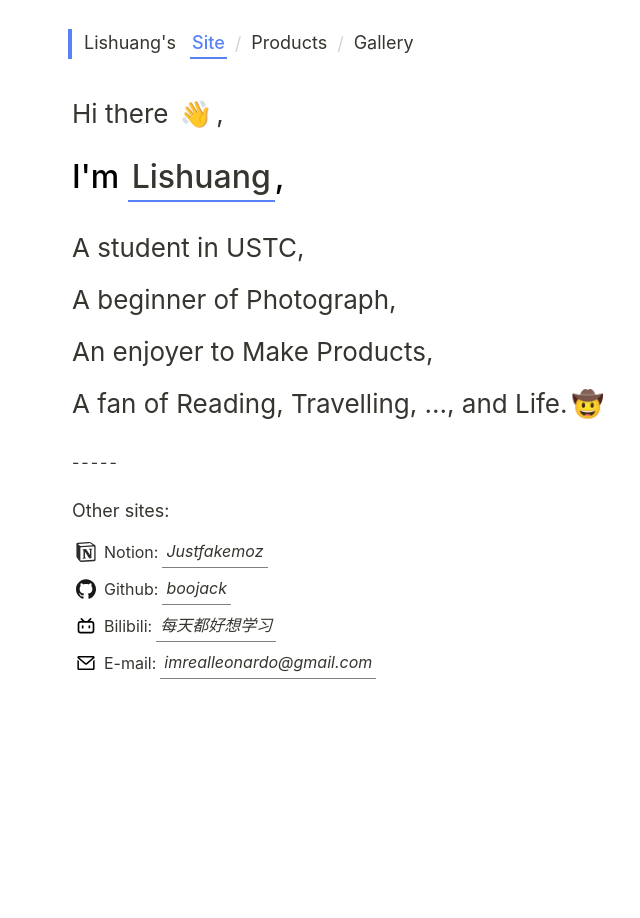
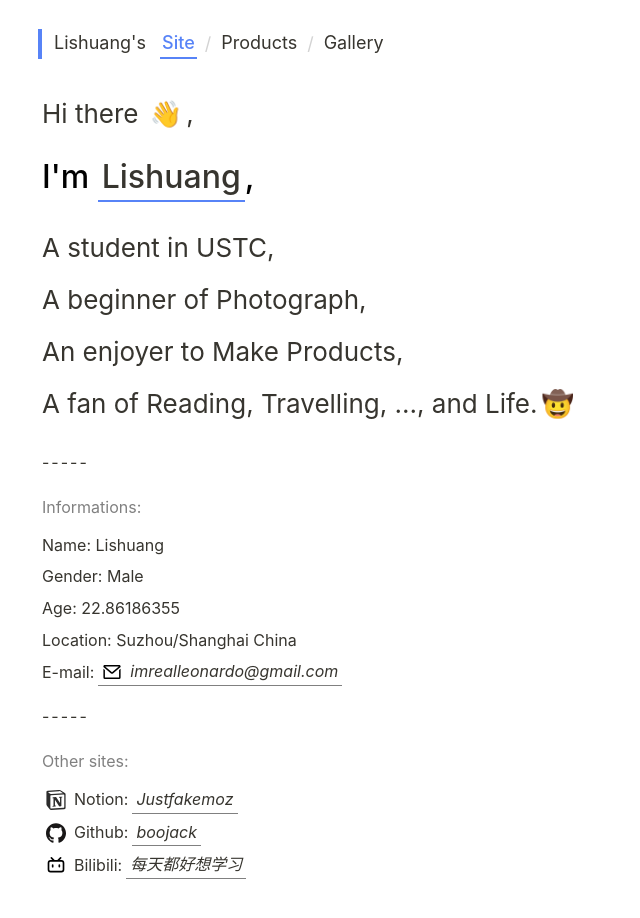
Before and after one commit to orrsrosx-nonloso/boojack.github.io, a React (Vite) app: page /gallery#/site in a window 1280 px wide. Shown: the top 918 px of the page, without its empty margins (276-916 px from the left). Before the commit the page ends 800 px from the top, so only its background shows below. Built offline with nearby package versions, Linux system fonts and the light colour scheme.

Commit message:
-polish lots of details;

```diff
--- a/src/less/about-me.less
+++ b/src/less/about-me.less
@@ -39,14 +39,33 @@
     align-items: flex-start;
 
     > .title-text {
-      font-size: 18px;
-      padding: 6px 0;
+      font-size: 16px;
+      padding: 8px 0;
+      margin-bottom: 4px;
+      color: gray;
     }
 
-    > li,
-    > p {
+    > .info-item {
+      display: flex;
+      flex-direction: row;
+      justify-content: flex-start;
+      align-items: center;
       font-size: 16px;
-      line-height: 2;
+      margin-bottom: 6px;
+
+      > a {
+        display: flex;
+        flex-direction: row;
+        justify-content: flex-start;
+        align-items: center;
+        margin-left: 4px;
+
+        .icon-img {
+          margin-right: 8px;
+          width: 20px;
+          height: 20px;
+        }
+      }
     }
 
     > .contact-item {
@@ -55,7 +74,7 @@
       justify-content: flex-start;
       align-items: center;
       font-size: 16px;
-      margin-bottom: 4px;
+      margin-bottom: 6px;
 
       > .icon-img {
         margin: 0 4px;
--- a/src/less/app.less
+++ b/src/less/app.less
@@ -48,6 +48,6 @@
   > .page-container {
     width: 100%;
     padding: 0 4px;
-    padding-bottom: 36px;
+    padding-bottom: 56px;
   }
 }
--- a/src/less/index.less
+++ b/src/less/index.less
@@ -85,7 +85,7 @@ h3 {
 
 #root {
   max-width: 100%;
-  width: 640px;
+  width: 700px;
   min-height: 100%;
   height: 100%;
   padding: 0 24px;
--- a/src/less/products.less
+++ b/src/less/products.less
@@ -1,3 +1,5 @@
+@import "./mixin.less";
+
 .page-content-container.products {
   width: 100%;
   display: flex;
@@ -33,6 +35,7 @@
       padding: 8px 16px;
       border: 1px solid lightgray;
       border-radius: 8px;
+      font-size: 16px;
 
       > .name-text {
         font-size: 22px;
@@ -40,12 +43,45 @@
       }
 
       > .desc-text {
-        font-size: 16px;
+        margin-bottom: 4px;
       }
 
-      > .url-text {
-        font-size: 16px;
+      > .repo-text {
+        display: flex;
+        flex-direction: row;
+        justify-content: flex-start;
+        align-items: center;
+        font-size: 14px;
         margin-bottom: 4px;
+        flex-wrap: wrap;
+
+        > .split-text {
+          color: lightgray;
+          padding: 0 4px;
+        }
+
+        > .url-text {
+          border-bottom: none;
+          display: flex;
+          flex-direction: row;
+          justify-content: flex-start;
+          align-items: center;
+          border-radius: 4px;
+
+          &.link {
+            color: @text-blue;
+
+            &:hover {
+              color: white;
+            }
+          }
+
+          > .icon-img {
+            width: 16px;
+            height: auto;
+            margin-right: 4px;
+          }
+        }
       }
     }
   }
--- a/src/pages/AboutMe.tsx
+++ b/src/pages/AboutMe.tsx
@@ -1,7 +1,27 @@
-import React from "react";
+import React, { useEffect, useState } from "react";
 import "../less/about-me.less";
 
+const birthDayTimestamp = new Date("1998/7/25 23:59:59").getTime();
+function getAge() {
+  const nowTimestamp = Date.now();
+  const age = ((nowTimestamp - birthDayTimestamp) / 1000 / 3600 / 24 / 365).toFixed(8);
+
+  return age;
+}
+
 const AboutMe: React.FunctionComponent = () => {
+  const [age, setAge] = useState(getAge());
+
+  useEffect(() => {
+    const timeId = setInterval(() => {
+      setAge(getAge());
+    }, 1000);
+
+    return () => {
+      clearInterval(timeId);
+    };
+  }, []);
+
   return (
     <div className="page-content-container about-me">
       <h2>
@@ -17,6 +37,33 @@ const AboutMe: React.FunctionComponent = () => {
         An enjoyer to Make Products,
         <br />A fan of Reading, Travelling, ..., and Life.<span className="icon-text">🤠</span>
       </h2>
+      <span className="slice-text">-----</span>
+      <div className="section-container">
+        <p className="title-text">Informations:</p>
+        <p className="info-item">
+          Name:{"  "}
+          Lishuang
+        </p>
+        <p className="info-item">
+          Gender:{"  "}
+          Male
+        </p>
+        <p className="info-item">
+          Age:{"  "}
+          {age}
+        </p>
+        <p className="info-item">
+          Location:{"  "}
+          Suzhou/Shanghai China
+        </p>
+        <p className="info-item">
+          E-mail:{"  "}
+          <a href="mailto:imrealleonardo@gmail.com">
+            <img src="/icons/email.svg" className="icon-img" />
+            imrealleonardo@gmail.com
+          </a>
+        </p>
+      </div>
       <span className="slice-text">-----</span>
       <div className="section-container">
         <p className="title-text">Other sites:</p>
@@ -41,11 +88,6 @@ const AboutMe: React.FunctionComponent = () => {
             每天都好想学习
           </a>
         </p>
-        <p className="contact-item">
-          <img src="/icons/email.svg" className="icon-img" />
-          E-mail:{"  "}
-          <a href="mailto:imrealleonardo@gmail.com">imrealleonardo@gmail.com</a>
-        </p>
       </div>
     </div>
   );
--- a/src/pages/Gallery.tsx
+++ b/src/pages/Gallery.tsx
@@ -25,7 +25,7 @@ const Gallery: React.FunctionComponent = () => {
   return (
     <div className="page-content-container gallery">
       <h2>
-        Maybe not good at first sight, <br /> but will be enjoyable at next sight. <span className="icon-text">📷</span>
+        Maybe not good at first sight, <br /> but will be enjoyable in the next sights. <span className="icon-text">📷</span>
       </h2>
 
       <div className="pictures-wrapper">
--- a/src/pages/Products.tsx
+++ b/src/pages/Products.tsx
@@ -6,33 +6,47 @@ const Products: React.FunctionComponent = () => {
     {
       name: "insmemo",
       url: "https://insmemo.justsven.top/",
-      description: "A simple notebook inspired by flomo.",
+      description: "A succinct and stressless e-notebook inspired by flomo and zsxq.",
+      opensource: true,
+      repositoryUrl: "https://github.com/boojack/insmemo",
     },
     {
       name: "v2ex daily hot topics",
       url: "https://boojack.github.io/v2ex-daily-hot-topic-web/",
       description: "V2EX daily hot topics.",
+      opensource: true,
+      repositoryUrl: "https://github.com/boojack/v2ex-daily-hot-topic-web",
     },
   ];
 
   return (
     <div className="page-content-container products">
       <h2>
-        I always think about making a product by myself,
+        I always wanna using the products made by myself,
         <br />
-        and made it finally. <span className="icon-text">🎉</span>
+        and achieved it finally. <span className="icon-text">🎉</span>
       </h2>
 
       <div className="products-wrapper">
         {products.map((product) => (
           <div key={product.url} className="product-container">
-            <p className="name-text">{product.name}</p>
+            <p className="name-text">
+              <a target="_blank" href={product.url}>
+                {product.name}
+              </a>
+            </p>
             <p className="desc-text">{product.description}</p>
-            <p className="url-text">
-              Link:{" "}
-              <a target="_blank" href={product.url}>
-                {product.url}
+            <p className="repo-text">
+              <a className="url-text link" target="_black" href={product.url}>
+                Online Link
               </a>
+              <span className="split-text">/</span>
+              {product.opensource ? (
+                <a className="url-text" target="_black" href={product.repositoryUrl}>
+                  <img src="/icons/github.svg" className="icon-img" />
+                  {"  "}Source code
+                </a>
+              ) : null}
             </p>
           </div>
         ))}
--- a/src/types/models.d.ts
+++ b/src/types/models.d.ts
@@ -3,6 +3,8 @@ declare namespace Model {
     name: string;
     url: string;
     description: string;
+    opensource: boolean;
+    repositoryUrl?: string;
   }
 
   interface Picture {
```
